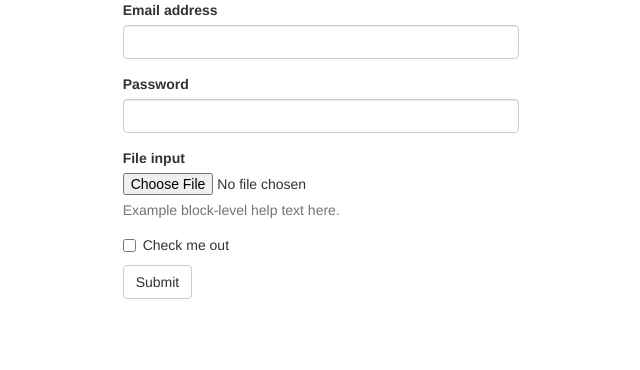
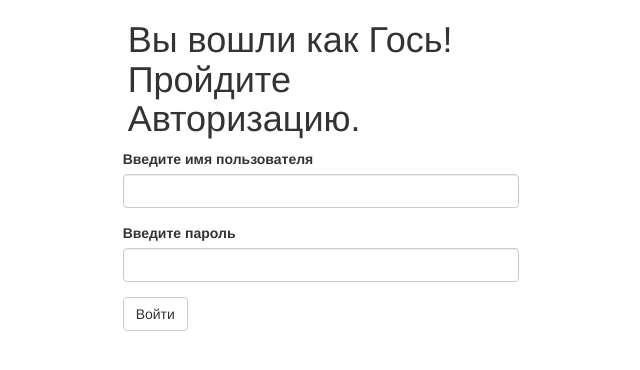
Before and after one commit to axedream/idea, a PHP site: page /php/ in a window 1280 px wide. Shown: the top 370 px of the page, without its empty margins (319-959 px from the left). Run offline with PHP 8.4, Linux system fonts and the light colour scheme; data that the repository does not hold is empty.

```diff
--- a/base/class/view.php
+++ b/base/class/view.php
@@ -100,14 +100,27 @@ class view extends Singleton {
 
     public function show($filename='',$mass_array=[],$show=FALSE) {
         if ((isset($filename) && $filename!='') && file_exists(LVIEW.$filename.'.php') ) {
+                //по умолчанию вывод падает в переменную content
                 if(!$show) {
-                    require_once(LVIEW . $filename.'.php');
-                } else {
                     ob_start();
                     require_once(LVIEW . $filename.'.php');
-                    $out = ob_get_contents();
+                    $this->content = ob_get_contents();
                     ob_end_clean();
-                    return $out;
+                } else {
+                    switch ($show) {
+                        //return - возвращает содержимое файла обратно
+                        case 'return' :
+                            ob_start();
+                            require_once(LVIEW . $filename.'.php');
+                            $out = ob_get_contents();
+                            ob_end_clean();
+                            return $out;
+                        break;
+                        //выводит содержимое контента прямо в месте вызова
+                        case 'this' :
+                            require_once(LVIEW . $filename.'.php');
+                        break;
+                    }
                 }
             } else {
             return FALSE;
--- a/class/app.php
+++ b/class/app.php
@@ -11,7 +11,7 @@ class App {
 
     public function index() {
         View::gi()->title = 'Тест (неавторизированный пользователь)';
-        View::gi()->show('form_login',[],0);
+        View::gi()->show('form_login');
     }
 
 }
--- a/config/head.php
+++ b/config/head.php
@@ -29,6 +29,11 @@ return array(
                                                                                                         "phpgrid/lib/js/jqgrid/css/ui.jqgrid.css",
                                                                                                         ],
                                                                         ],
+                                            "base"              =>      [
+                                                                        "directory"         =>          [
+                                                                                                        "base/base.css",
+                                                                                                        ],
+                                                                        ],
                                             ],
                         ],
 
--- /dev/null
+++ b/modules/ext/base/base.css
@@ -0,0 +1,10 @@
+.vyrovnyat {
+    height: 7em; /* можно заменить на min-height */
+    text-align: center;
+    background: #fff5d7;
+}
+.vyrovnyat div {
+    display: inline-block;
+    vertical-align: middle;
+    background: #9F9;
+}
--- a/view/form_login.php
+++ b/view/form_login.php
@@ -1,5 +1,17 @@
 <div class="container-fluid">
 	<div class="row">
+		<div class="col-md-12">
+			<div class="col-md-4"></div>
+			<div class="col-md-4">
+				<div class="hero-unit">
+					<h1>Вы вошли как Гось! <p>Пройдите Авторизацию.</h1>
+				</div>
+			</div>
+			<div class="col-md-4"></div>
+
+		</div>
+
+
 		<div class="col-md-12">
 			<div class="row">
 				<div class="col-md-4">
@@ -9,35 +21,19 @@
 						<div class="form-group">
 
 							<label for="exampleInputEmail1">
-								Email address
+								Введите имя пользователя
 							</label>
-							<input type="email" class="form-control" id="exampleInputEmail1" />
+							<input type="email" class="form-control" id="login" />
 						</div>
 						<div class="form-group">
 
 							<label for="exampleInputPassword1">
-								Password
+								Введите пароль
 							</label>
-							<input type="password" class="form-control" id="exampleInputPassword1" />
-						</div>
-						<div class="form-group">
-
-							<label for="exampleInputFile">
-								File input
-							</label>
-							<input type="file" id="exampleInputFile" />
-							<p class="help-block">
-								Example block-level help text here.
-							</p>
-						</div>
-						<div class="checkbox">
-
-							<label>
-								<input type="checkbox" /> Check me out
-							</label>
+							<input type="password" class="form-control" id="password" />
 						</div>
 						<button type="submit" class="btn btn-default">
-							Submit
+							Войти
 						</button>
 					</form>
 				</div>
```
